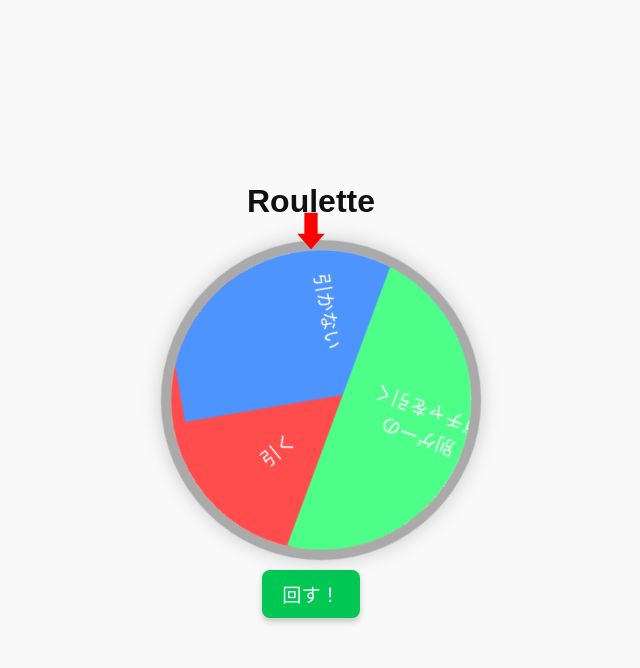
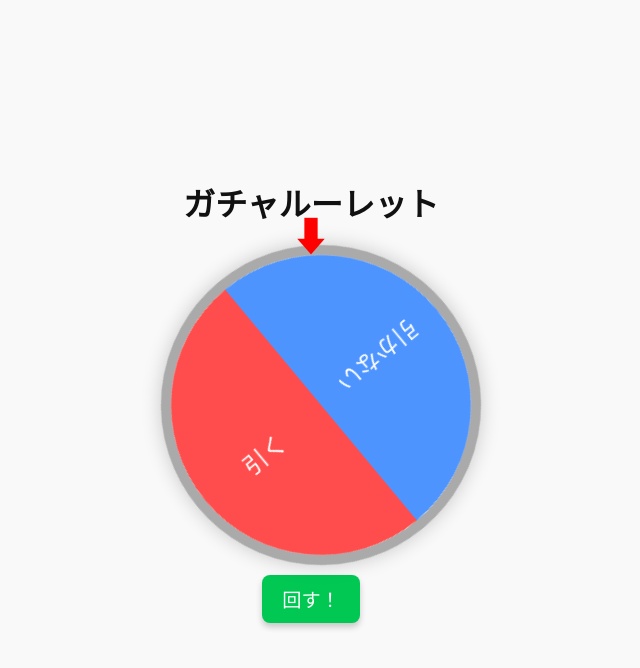
Before and after one commit to Shimatora0/Roulette, a plain HTML site: page oror.html in a window 1280 px wide. Both pictures are taken after a click on the button "回す！". Shown: the whole page, without its empty margins (329-969 px from the left). Drawn offline with Linux system fonts and the light colour scheme.

Commit message:
Update oror.html

```diff
--- a/oror.html
+++ b/oror.html
@@ -59,9 +59,7 @@
       align-items: center;
       justify-content: center;
       transform-origin: 100% 50%;
-      font-size: 1.2rem;
-      text-align: center;
-      padding: 10px;
+      font-size: 1.5rem;
     }
 
     .segment:nth-child(1) {
@@ -71,12 +69,7 @@
 
     .segment:nth-child(2) {
       background: #4d94ff;
-      transform: rotate(120deg);
-    }
-
-    .segment:nth-child(3) {
-      background: #4dff88;
-      transform: rotate(240deg);
+      transform: rotate(180deg);
     }
 
     #spinButton {
@@ -99,20 +92,18 @@
   </style>
 </head>
 <body>
-  <h1>Roulette</h1>
-
+  <h1>ガチャルーレット</h1>
   <div class="roulette-wrapper">
     <div class="pointer">⬇</div>
     <div class="roulette" id="wheel">
       <div class="segment">引く</div>
       <div class="segment">引かない</div>
-      <div class="segment">別ゲーの<br>ガチャを引く</div>
     </div>
   </div>
-
   <button id="spinButton">回す！</button>
   <div id="result"></div>
 
+  <!-- 音声ファイル：教会の鐘 -->
   <audio id="gongSound" src="教会の鐘1.mp3" preload="auto"></audio>
 
   <script>
@@ -123,8 +114,6 @@
 
     let spinning = false;
     let currentRotation = 0;
-
-    const outcomes = ['引く', '引かない', '別ゲーのガチャを引く'];
 
     spinButton.addEventListener('click', () => {
       if (spinning) return;
@@ -137,16 +126,7 @@
 
       setTimeout(() => {
         const finalDeg = currentRotation % 360;
-        let outcome = '';
-
-        if (finalDeg < 120) {
-          outcome = outcomes[0];
-        } else if (finalDeg < 240) {
-          outcome = outcomes[1];
-        } else {
-          outcome = outcomes[2];
-        }
-
+        const outcome = (finalDeg < 180) ? '引く' : '引かない';
         result.textContent = `結果: ${outcome}`;
 
         gong.currentTime = 0;
```
